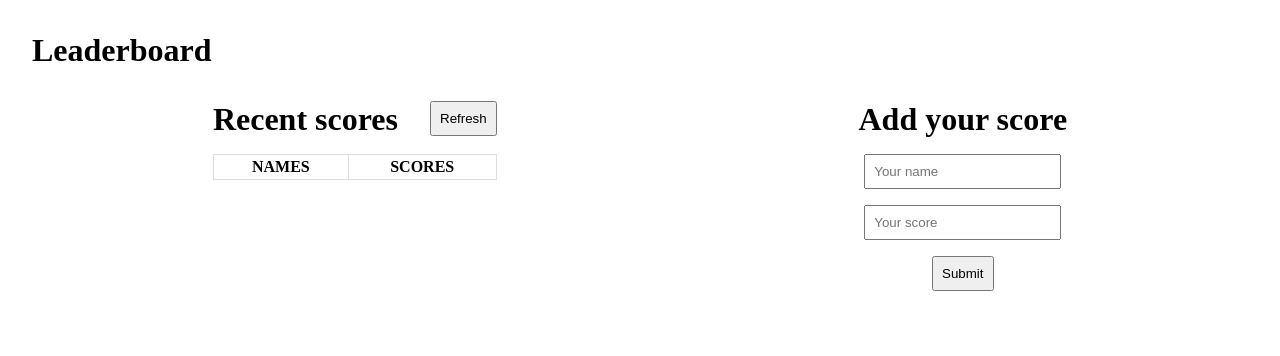
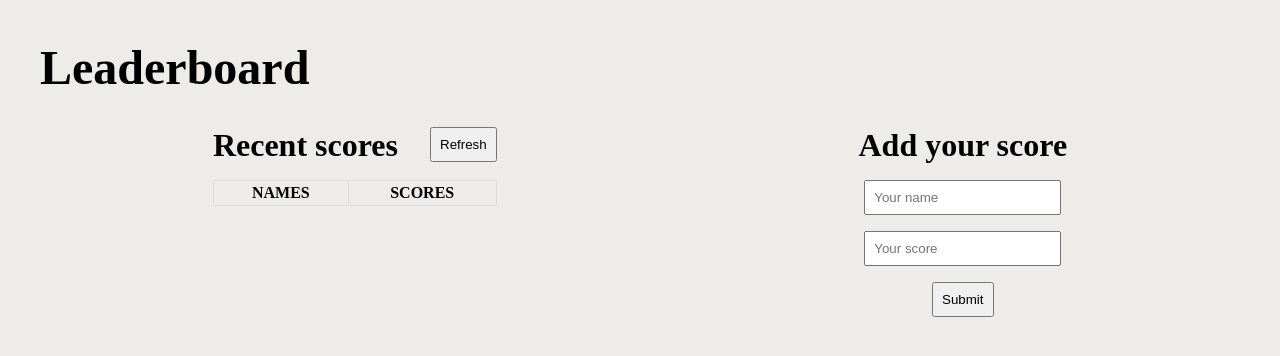
Before and after one commit to Rachelwebdev/Leaderboard-project, a website built with webpack: page src/index.html in a window 1280 px wide. Built offline with nearby package versions, Linux system fonts and the light colour scheme; no server answers.

```diff
--- a/src/style.css
+++ b/src/style.css
@@ -5,14 +5,14 @@
 }
 
 body {
-  background-color: white;
+  background-color: rgb(237, 236, 233);
   width: 100%;
   height: 100vh;
 }
 
 .header-title {
-  margin: 2rem 2rem 0;
-  font-size: 2rem;
+  margin: 2.5rem 2.5rem 0;
+  font-size: 3rem;
 }
 
 main {
```
